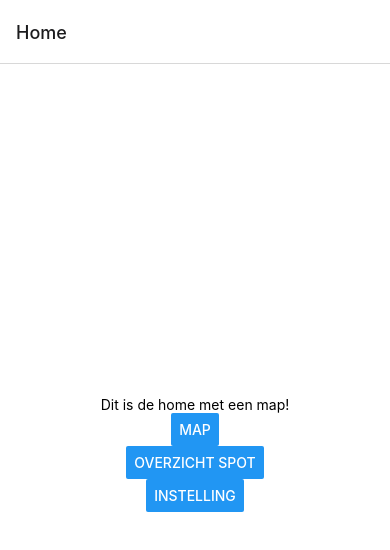
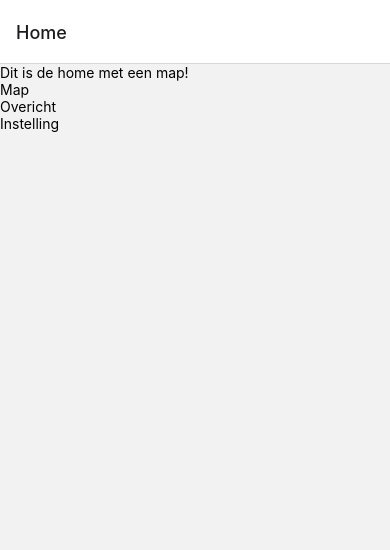
Before and after one commit to Anny-Xi/haarlemSpotACGN, a React Native app: screen /Home in a window 390 px wide. Shown: the top 550 px of the page. Built offline with nearby package versions, Linux system fonts and the light colour scheme.

Commit message:
testing out stuff

```diff
--- a/App.js
+++ b/App.js
@@ -1,29 +1,27 @@
+import * as React from 'react';
 import { NavigationContainer } from '@react-navigation/native';
 import { createNativeStackNavigator } from '@react-navigation/native-stack';
-import { StyleSheet, Text, View } from 'react-native';
+// import { useColorScheme } from 'react-native';
+import { ThemeProvider } from '@react-navigation/native';
+
 import HomeScreen from './app/screens/HomeScreen';
 import CurrentLocation from './app/screens/MapScreen';
-import SettingScreen from './app/setting/ThemeContext';
+import SettingScreen from './app/screens/SettingScreen';
 
 const Stack = createNativeStackNavigator();
 
 export default function App() {
+  // const scheme = useColorScheme();
   return (
+    <ThemeProvider>
       <NavigationContainer>
         <Stack.Navigator initialRouteName='Home'>
           <Stack.Screen name="Home" component={HomeScreen} />
           <Stack.Screen name="Map" component={CurrentLocation} />
+          {/* <Stack.Screen name="Overview" component={CurrentLocation} /> */}
           <Stack.Screen name="Setting" component={SettingScreen} />
         </Stack.Navigator>
       </NavigationContainer>
+    </ThemeProvider>
   );
 }
-
-const styles = StyleSheet.create({
-  container: {
-    flex: 1,
-    backgroundColor: '#fff',
-    alignItems: 'center',
-    justifyContent: 'center',
-  },
-});
--- /dev/null
+++ b/app/component/Button.js
@@ -0,0 +1 @@
+import { StyleSheet, TouchableOpacity } from 'react-native';
--- a/app/list/ListHotspots.js
+++ b/app/list/ListHotspots.js
@@ -1,4 +1,5 @@
-import { Marker } from 'react-native-maps';
+import React from 'react';
+
 const url = "https://anny-xi.github.io/haarlemSpotACGN/locations.json";
 
 async function LoadLocationMarkerData() {
@@ -18,17 +19,9 @@ async function LoadLocationMarkerData() {
 async function ViewListMarker() {
     const markerList = await LoadLocationMarkerData()
     return (
-        <>
-                {/* Link for mulipe markers:  https://stackoverflow.com/questions/40541095/render-multiple-marker-in-react-native-maps */}
+        <View>
 
-                {markerList.markers.map((marker, index) => (
-                    <Marker
-                        key={index}
-                        coordinate={marker.coordinates}
-                        title={marker.name}
-                    />
-                ))}
-        </>
+        </View>
     );
 }
 
--- a/app/screens/HomeScreen.js
+++ b/app/screens/HomeScreen.js
@@ -1,18 +1,26 @@
-import { StatusBar } from 'expo-status-bar';
 import { useNavigation } from '@react-navigation/native';
-import { StyleSheet, Text, View, Button } from 'react-native';
-import { useState } from 'react';
+import { StyleSheet, Text, View, TouchableOpacity } from 'react-native';
+import { useContext } from 'react';
+// import { ThemeContext } from '../setting/ThemeContext'; // Ensure this path is correct
 
+export default function HomeScreen() {
 
-export default function HomeScreen({}) {
   const navigation = useNavigation();
 
   return (
-    <View style={styles.container}>
-      <Text>Dit is de home met een map!</Text>
-      <Button title='Map' onPress={() => navigation.navigate('Map',{})} />
-      <Button title='Overzicht spot' onPress={() => navigation.navigate('Map',{})} />
-      <Button title='Instelling' onPress={() => navigation.navigate('Setting')} />
+    <View >
+      <Text>
+        Dit is de home met een map!
+      </Text>
+      <TouchableOpacity onPress={() => navigation.navigate('Map')}>
+        <Text>Map</Text>
+      </TouchableOpacity>
+      <TouchableOpacity onPress={() => navigation.navigate('Map')}>
+        <Text>Overicht</Text>
+      </TouchableOpacity>
+      <TouchableOpacity onPress={() => navigation.navigate('Setting')}>
+        <Text>Instelling</Text>
+      </TouchableOpacity>
     </View>
   );
 }
@@ -20,12 +28,19 @@ export default function HomeScreen({}) {
 const styles = StyleSheet.create({
   container: {
     flex: 1,
-    backgroundColor: '#fff',
+    justifyContent: 'center',
     alignItems: 'center',
-    justifyContent: 'center',
   },
-  map: {
-    width: '100%',
-    height: '100%',
-  }
+  lightContainer: {
+    backgroundColor: '#d0d0c0',
+  },
+  darkContainer: {
+    backgroundColor: '#242c40',
+  },
+  lightThemeText: {
+    color: '#242c40',
+  },
+  darkThemeText: {
+    color: '#d0d0c0',
+  },
 });
--- /dev/null
+++ b/app/screens/SettingScreen.js
@@ -0,0 +1,43 @@
+import React, { useContext } from 'react';
+import { Text, StyleSheet, View, Button } from 'react-native';
+import { StatusBar } from 'expo-status-bar';
+import { ThemeContext } from '../setting/ThemeContext';
+
+export default function Settings() {
+    const { isDarkMode, toggleTheme } = useContext(ThemeContext);
+
+    const themeTextStyle = isDarkMode ? styles.darkThemeText : styles.lightThemeText;
+    const themeContainerStyle = isDarkMode ? styles.darkContainer : styles.lightContainer;
+
+    return (
+        // button to toggle dark and light mode:
+        <View style={[styles.container, themeContainerStyle]}>
+            <Text style={[styles.text, themeTextStyle]}>Color scheme: {isDarkMode ? 'dark' : 'light'}</Text>
+            <Button title="Toggle Theme" onPress={toggleTheme} />
+            <StatusBar style={isDarkMode ? 'light' : 'dark'} />
+        </View>
+    );
+}
+
+const styles = StyleSheet.create({
+    container: {
+        flex: 1,
+        alignItems: 'center',
+        justifyContent: 'center',
+    },
+    text: {
+        fontSize: 20,
+    },
+    lightContainer: {
+        backgroundColor: '#d0d0c0',
+    },
+    darkContainer: {
+        backgroundColor: '#242c40',
+    },
+    lightThemeText: {
+        color: '#242c40',
+    },
+    darkThemeText: {
+        color: '#d0d0c0',
+    },
+});
--- a/app/setting/ThemeContext.js
+++ b/app/setting/ThemeContext.js
@@ -1,28 +1,45 @@
-import { StatusBar } from 'expo-status-bar';
-import { StyleSheet, Text, View, Button } from 'react-native';
-import { useState } from 'react';
+import React, { createContext, useState, useEffect } from 'react';
+import AsyncStorage from '@react-native-async-storage/async-storage';
 
+export const ThemeContext = createContext();
+// this is where the whole dark mode locally turns on
+export const ThemeProvider = ({ children }) => {
+    const [isDarkMode, setIsDarkMode] = useState(false);
 
-export default function SettingScreen({navigation}) {
-  return (
-    <View style={styles.container}>
-      <Text>Dit is the setting page!</Text>
-      <Button title='Go to map' onPress={() => navigation.navigate("Home")} />
+    useEffect(() => {
+        const loadTheme = async () => {
+            try {
+                const storedTheme = await AsyncStorage.getItem('theme');
+                if (storedTheme !== null) {
+                    setIsDarkMode(storedTheme === 'dark');
+                }
+            } catch (error) {
+                console.error('Failed to load theme:', error);
+            }
+        };
 
-      <StatusBar style="auto" />
-    </View>
-  );
-}
+        loadTheme();
+    }, []);
 
-const styles = StyleSheet.create({
-  container: {
-    flex: 1,
-    backgroundColor: '#fff',
-    alignItems: 'center',
-    justifyContent: 'center',
-  },
-  map: {
-    width: '100%',
-    height: '100%',
-  }
-});
+    useEffect(() => {
+        const saveTheme = async () => {
+            try {
+                await AsyncStorage.setItem('theme', isDarkMode ? 'dark' : 'light');
+            } catch (error) {
+                console.error('Failed to save theme:', error);
+            }
+        };
+
+        saveTheme();
+    }, [isDarkMode]);
+
+    const toggleTheme = () => {
+        setIsDarkMode(previousState => !previousState);
+    };
+
+    return (
+        <ThemeContext.Provider value={{ isDarkMode, toggleTheme }}>
+            {children}
+        </ThemeContext.Provider>
+    );
+};
```
Lines whose indentation alone changed are shown as unchanged.
